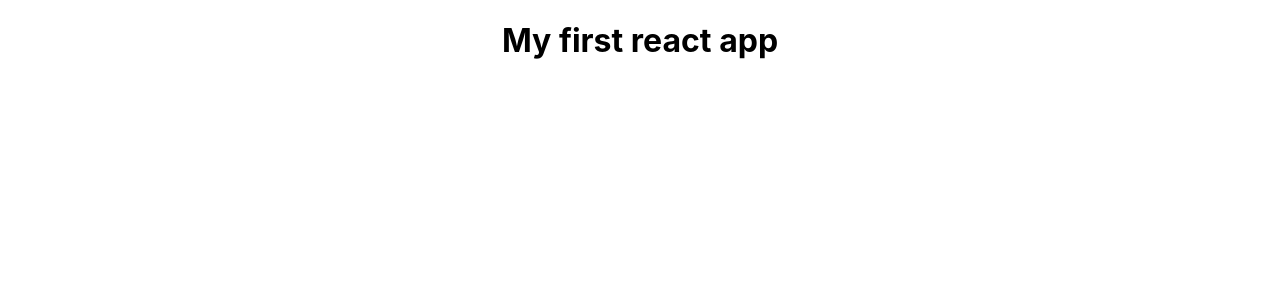
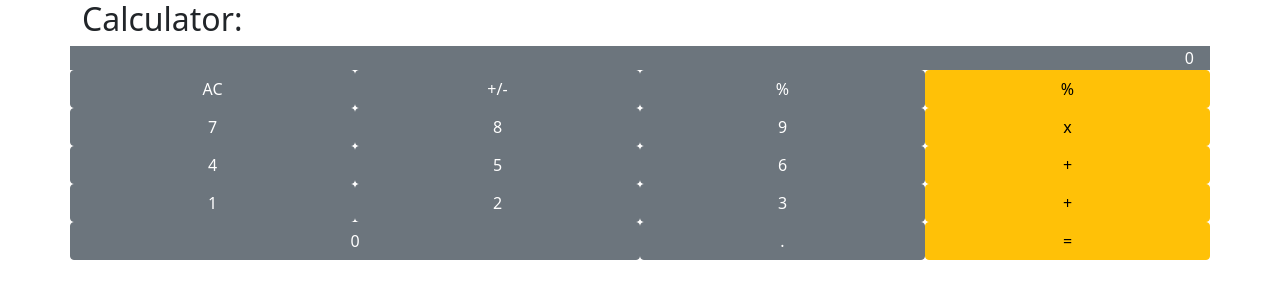
Before and after one commit to EroAuditore/math-react, a React (Create React App) app: page /#/ in a window 1280 px wide. Shown: the top 300 px of the page. Built offline with nearby package versions, Linux system fonts and the light colour scheme.

Commit message:
Calculator UI component created

```diff
--- a/package.json
+++ b/package.json
@@ -6,7 +6,9 @@
     "@testing-library/jest-dom": "^5.11.4",
     "@testing-library/react": "^11.1.0",
     "@testing-library/user-event": "^12.1.10",
+    "bootstrap": "^5.0.2",
     "react": "^17.0.2",
+    "react-bootstrap": "^2.0.0-beta.4",
     "react-dom": "^17.0.2",
     "react-scripts": "4.0.3",
     "web-vitals": "^1.0.1"
--- a/src/App.css
+++ /dev/null
@@ -1,39 +0,0 @@
-.App {
-  text-align: center;
-}
-
-.App-logo {
-  height: 40vmin;
-  pointer-events: none;
-}
-
-@media (prefers-reduced-motion: no-preference) {
-  .App-logo {
-    animation: App-logo-spin infinite 20s linear;
-  }
-}
-
-.App-header {
-  background-color: #282c34;
-  min-height: 100vh;
-  display: flex;
-  flex-direction: column;
-  align-items: center;
-  justify-content: center;
-  font-size: calc(10px + 2vmin);
-  color: white;
-}
-
-.App-link {
-  color: #61dafb;
-}
-
-@keyframes App-logo-spin {
-  from {
-    transform: rotate(0deg);
-  }
-
-  to {
-    transform: rotate(360deg);
-  }
-}
--- a/src/App.js
+++ b/src/App.js
@@ -1,10 +1,11 @@
-import './App.css';
+import { Container } from 'react-bootstrap';
+import Calculator from './components/Calculator';
 
 function App() {
   return (
-    <div className="App">
-      <h1>My first react app</h1>
-    </div>
+    <Container>
+      <Calculator />
+    </Container>
   );
 }
 
--- /dev/null
+++ b/src/components/Calculator.js
@@ -0,0 +1,130 @@
+import React, { Component } from 'react';
+import { Col, Row, Button } from 'react-bootstrap';
+
+class Calculator extends Component {
+  constructor(props) {
+    super(props);
+    this.state = {};
+  }
+
+  render() {
+    return (
+      <>
+        <h2>Calculator:</h2>
+        <Row>
+          <Col xs={12} className="p-0">
+            <div className="bg-secondary text-end text-white pe-3"> 0</div>
+          </Col>
+        </Row>
+        <Row>
+          <Col xs={3} className="p-0">
+            <Button variant="secondary" className="w-100">
+              AC
+            </Button>
+          </Col>
+          <Col xs={3} className="p-0">
+            <Button variant="secondary" className="w-100">
+              +/-
+            </Button>
+          </Col>
+          <Col xs={3} className="p-0">
+            <Button variant="secondary" className="w-100">
+              %
+            </Button>
+          </Col>
+          <Col xs={3} className="p-0">
+            <Button variant="warning" className="w-100">
+              %
+            </Button>
+          </Col>
+        </Row>
+        <Row>
+          <Col xs={3} className="p-0">
+            <Button variant="secondary" className="w-100">
+              7
+            </Button>
+          </Col>
+          <Col xs={3} className="p-0">
+            <Button variant="secondary" className="w-100">
+              8
+            </Button>
+          </Col>
+          <Col xs={3} className="p-0">
+            <Button variant="secondary" className="w-100">
+              9
+            </Button>
+          </Col>
+          <Col xs={3} className="p-0">
+            <Button variant="warning" className="w-100">
+              x
+            </Button>
+          </Col>
+        </Row>
+        <Row>
+          <Col xs={3} className="p-0">
+            <Button variant="secondary" className="w-100">
+              4
+            </Button>
+          </Col>
+          <Col xs={3} className="p-0">
+            <Button variant="secondary" className="w-100">
+              5
+            </Button>
+          </Col>
+          <Col xs={3} className="p-0">
+            <Button variant="secondary" className="w-100">
+              6
+            </Button>
+          </Col>
+          <Col xs={3} className="p-0">
+            <Button variant="warning" className="w-100">
+              +
+            </Button>
+          </Col>
+        </Row>
+        <Row>
+          <Col xs={3} className="p-0">
+            <Button variant="secondary" className="w-100">
+              1
+            </Button>
+          </Col>
+          <Col xs={3} className="p-0">
+            <Button variant="secondary" className="w-100">
+              2
+            </Button>
+          </Col>
+          <Col xs={3} className="p-0">
+            <Button variant="secondary" className="w-100">
+              3
+            </Button>
+          </Col>
+          <Col xs={3} className="p-0">
+            <Button variant="warning" className="w-100">
+              +
+            </Button>
+          </Col>
+        </Row>
+        <Row>
+          <Col xs={6} className="p-0">
+            <Button variant="secondary" className="w-100">
+              0
+            </Button>
+          </Col>
+          <Col xs={3} className="p-0">
+            <Button variant="secondary" className="w-100">
+              .
+            </Button>
+          </Col>
+
+          <Col xs={3} className="p-0">
+            <Button variant="warning" className="w-100">
+              =
+            </Button>
+          </Col>
+        </Row>
+      </>
+    );
+  }
+}
+
+export default Calculator;
--- a/src/index.js
+++ b/src/index.js
@@ -1,8 +1,8 @@
 import React from 'react';
 import ReactDOM from 'react-dom';
-import './index.css';
 import App from './App';
 import reportWebVitals from './reportWebVitals';
+import 'bootstrap/dist/css/bootstrap.min.css';
 
 ReactDOM.render(
   <React.StrictMode>
```
Also changed, not shown: 1 other file (tests, documents, lock files or other folders).
